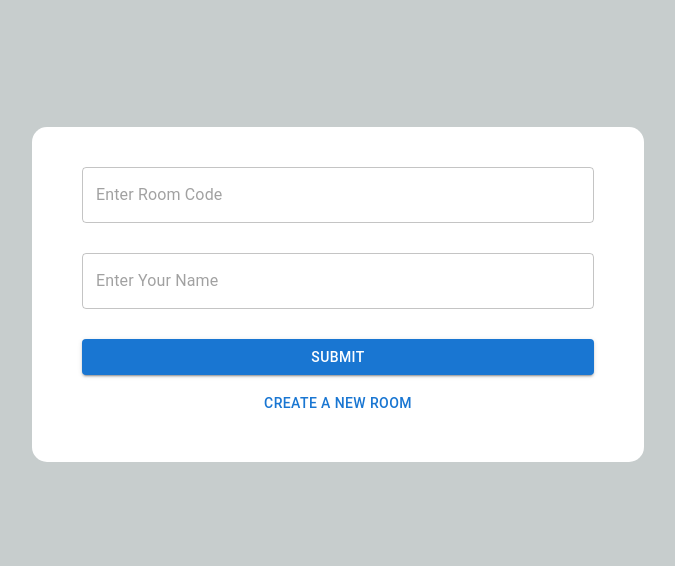
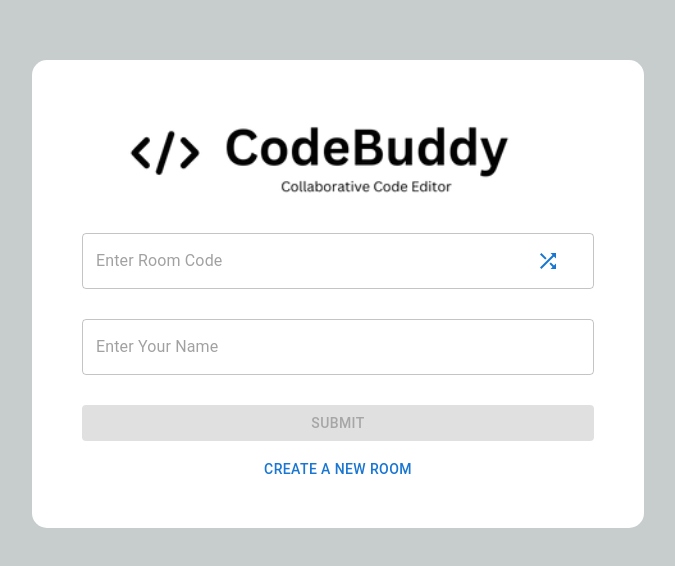
Before and after one commit to AshAman999/codeBuddy, a React (Create React App) app: page /x in a window 1280 px wide. Shown: the part 106-672 px from the top of the page, without its empty margins (302-977 px from the left). Built offline with nearby package versions, Linux system fonts and the light colour scheme.

Commit message:
new landing page logic

```diff
--- a/package.json
+++ b/package.json
@@ -6,6 +6,7 @@
     "@emotion/react": "^11.11.1",
     "@emotion/styled": "^11.11.0",
     "@monaco-editor/react": "^4.6.0",
+    "@mui/icons-material": "^5.14.14",
     "@mui/material": "^5.14.14",
     "@testing-library/jest-dom": "^5.16.5",
     "@testing-library/react": "12.1.2",
--- a/src/pages/LandingPage/LandingPage.jsx
+++ b/src/pages/LandingPage/LandingPage.jsx
@@ -1,15 +1,82 @@
-import React from "react";
+import React, { useState } from "react";
 import styles from "./LandingPage.module.css";
-import { Button, TextField } from "@mui/material";
+import { Button, TextField, InputAdornment } from "@mui/material";
+import ShuffleIcon from "@mui/icons-material/Shuffle";
+import { useNavigate } from "react-router-dom";
+import toast from "react-hot-toast";
+
 function LandingPage() {
+  const navigate = useNavigate();
+
+  // Hook to store the current room ID
+  const [roomId, setRoomId] = useState("");
+
+  // Hook to store the current user name
+  const [userName, setUserName] = useState("");
+
+  // Function generates a random room ID
+  const generateRoomCode = () => {
+    const roomCode = Math.random().toString(36).substring(2, 12);
+    return roomCode;
+  };
+
+  // Function to handle the Create New Room button click
+  const createNewRoom = (e) => {
+    e.preventDefault();
+    const id = generateRoomCode();
+    setRoomId(id);
+    toast.success("Random room code generated successfully");
+  };
+
+  // Function to handle the Join Room button click
+  const joinRoom = (e) => {
+    e.preventDefault();
+    if (!roomId || !userName) {
+      toast.error("Please enter room id and user name");
+      return;
+    } else {
+      toast.success("Room joined successfully");
+      navigate(`/editorHome/${roomId}`, {
+        state: {
+          userName,
+        },
+      });
+    }
+  };
+
   return (
     <div className={styles.landingPage}>
       <div className={styles.fillDetailBox}>
-        <TextField className={styles.inputBox} placeholder="Enter Room Code" />
-        <TextField className={styles.inputBox} placeholder="Enter Your Name" />
+        <img src="./logo.png"></img>
+        <TextField
+          className={styles.inputBox}
+          placeholder="Enter Room Code"
+          InputProps={{
+            endAdornment: (
+              <InputAdornment position="end">
+                <Button style={{ color: "primary" }} onClick={createNewRoom}>
+                  <ShuffleIcon />
+                </Button>
+              </InputAdornment>
+            ),
+          }}
+          value={roomId}
+          onChange={(e) => setRoomId(e.target.value)}
+        />
+        <TextField
+          className={styles.inputBox}
+          placeholder="Enter Your Name"
+          value={userName}
+          onChange={(e) => setUserName(e.target.value)}
+        />
         <div className={styles.buttonsDiv}>
-          <Button variant="contained">Submit</Button>
-          <Button> Create A New room</Button>
+          <Button
+            variant="contained"
+            onClick={joinRoom}
+            disabled={!roomId || !userName}>
+            Submit
+          </Button>
+          <Button onClick={createNewRoom}> Create A New Room</Button>
         </div>
       </div>
     </div>
```
Also changed, not shown: 1 other file (tests, documents, lock files or other folders).
